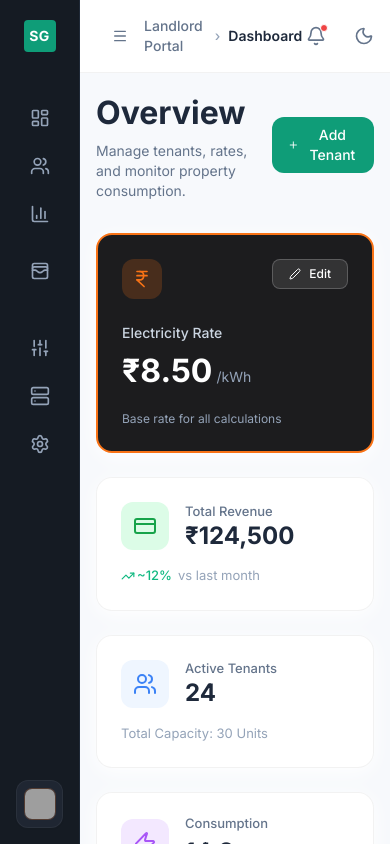
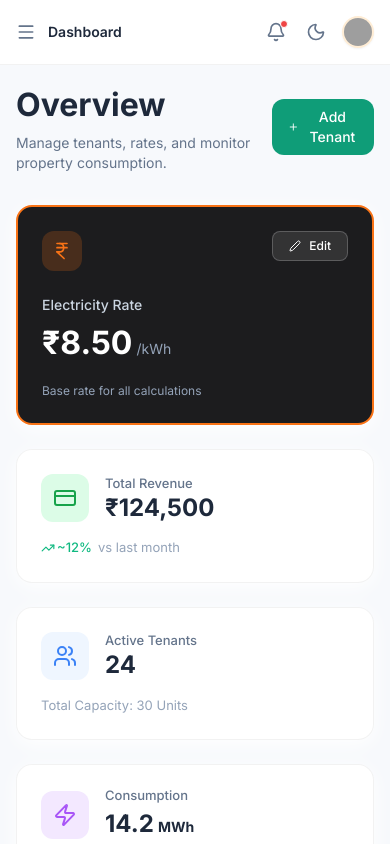
Before and after one commit to Kartikkala/power_sync_frontend, a React (Vite) app: page / in a window 390 px wide. Built offline with nearby package versions, Linux system fonts and the light colour scheme; grey boxes are pictures that could not be loaded.

Commit message:
Added responsiveness for mobile devices

```diff
--- a/src/App.jsx
+++ b/src/App.jsx
@@ -12,6 +12,23 @@ function App() {
   const [isSidebarOpen, setIsSidebarOpen] = useState(false);
   const [isDarkMode, setIsDarkMode] = useState(false);
 
+  // Handle resize for mobile default state
+  useEffect(() => {
+    const handleResize = () => {
+      if (window.innerWidth < 768) {
+        setIsSidebarOpen(false);
+      } else {
+        setIsSidebarOpen(true);
+      }
+    };
+
+    // Initial check
+    handleResize();
+
+    window.addEventListener('resize', handleResize);
+    return () => window.removeEventListener('resize', handleResize);
+  }, []);
+
   useEffect(() => {
     if (isDarkMode) {
       document.documentElement.classList.add('dark');
@@ -21,13 +38,31 @@ function App() {
   }, [isDarkMode]);
 
   return (
-    <div className="h-screen flex bg-bg overflow-hidden">
-      {/* Fixed Sidebar */}
-      <Sidebar
-        isOpen={isSidebarOpen}
-        activeTab={activeTab}
-        onTabSelect={(tab) => setActiveTab(tab)}
-      />
+    <div className="h-screen flex bg-bg overflow-hidden relative">
+
+      {/* Mobile Backdrop Overlay */}
+      {isSidebarOpen && (
+        <div
+          className="fixed inset-0 bg-black/50 z-20 md:hidden transition-opacity"
+          onClick={() => setIsSidebarOpen(false)}
+        />
+      )}
+
+      {/* Sidebar Container */}
+      <div className={`fixed inset-y-0 left-0 z-30 transform md:relative md:translate-x-0 transition-transform duration-300 ease-in-out flex shrink-0 ${
+        isSidebarOpen ? 'translate-x-0' : '-translate-x-full'
+      }`}>
+        <Sidebar
+          isOpen={isSidebarOpen}
+          activeTab={activeTab}
+          onTabSelect={(tab) => {
+            setActiveTab(tab);
+            if (window.innerWidth < 768) {
+              setIsSidebarOpen(false); // Auto close on mobile
+            }
+          }}
+        />
+      </div>
 
       {/* Main Content Area */}
       <div className="flex-1 flex flex-col min-w-0 overflow-hidden">
--- a/src/components/Sidebar.jsx
+++ b/src/components/Sidebar.jsx
@@ -66,13 +66,6 @@ export default function Sidebar({ isOpen, activeTab, onTabSelect }) {
               </span>
             </div>
             {isOpen && activeTab === 'tenants' && <div className="w-1.5 h-1.5 rounded-full bg-[#0f9d78]"></div>}
-          </a>
-
-          <a href="#" className={`flex items-center rounded-lg text-slate-400 hover:text-slate-200 hover:bg-sidebar-hover transition-colors group ${isOpen ? 'gap-3 px-3 py-2.5' : 'justify-center p-3 mx-1'}`}>
-            <BarChart3 className="w-5 h-5 shrink-0 group-hover:text-slate-200 transition-colors" />
-            <span className={`font-medium whitespace-nowrap transition-opacity duration-300 ${isOpen ? 'opacity-100' : 'opacity-0 w-0 hidden'}`}>
-              Real-time Analytics
-            </span>
           </a>
 
           {/* Transactions */}
--- a/src/components/TopBar.jsx
+++ b/src/components/TopBar.jsx
@@ -57,20 +57,20 @@ export default function TopBar({ onMenuClick, activeTab = 'dashboard', isDarkMod
   };
 
   return (
-    <div className="flex items-center justify-between px-8 py-4 bg-card border-b border-divider">
-      <div className="flex items-center gap-4">
+    <div className="flex items-center justify-between px-4 md:px-8 py-4 bg-card border-b border-divider">
+      <div className="flex items-center gap-3 md:gap-4">
         <Menu
           className="w-5 h-5 text-text-secondary cursor-pointer hover:text-text-primary transition-colors"
           onClick={onMenuClick}
         />
         <div className="flex items-center text-sm font-medium">
-          <span className="text-text-secondary">Landlord Portal</span>
-          <span className="mx-2 text-text-tertiary">›</span>
+          <span className="text-text-secondary hidden sm:inline">Landlord Portal</span>
+          <span className="mx-2 text-text-tertiary hidden sm:inline">›</span>
           <span className="font-semibold text-text-primary">{getTabLabel()}</span>
         </div>
       </div>
 
-      <div className="flex items-center gap-6">
+      <div className="flex items-center gap-4 md:gap-6">
         <div className="relative" ref={notificationsRef}>
           <div
             className="cursor-pointer flex items-center justify-center relative p-1"
```
